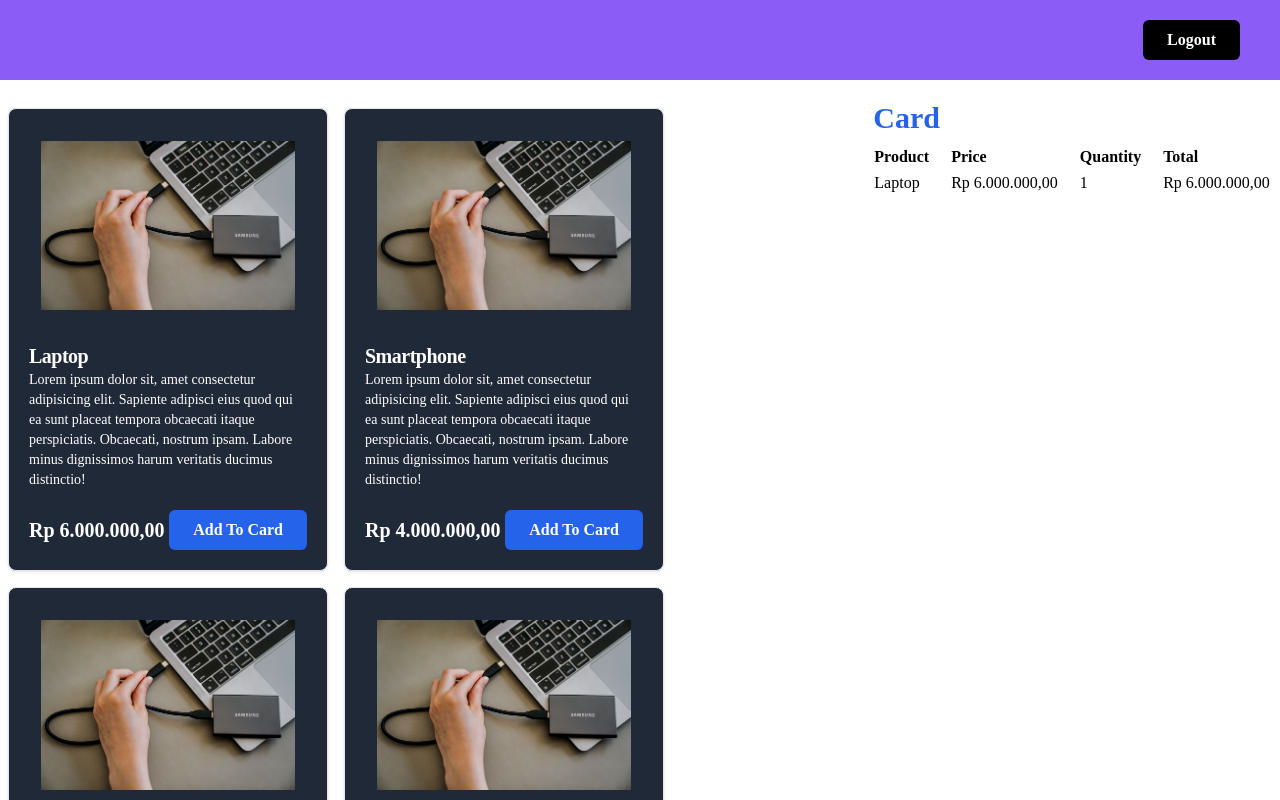
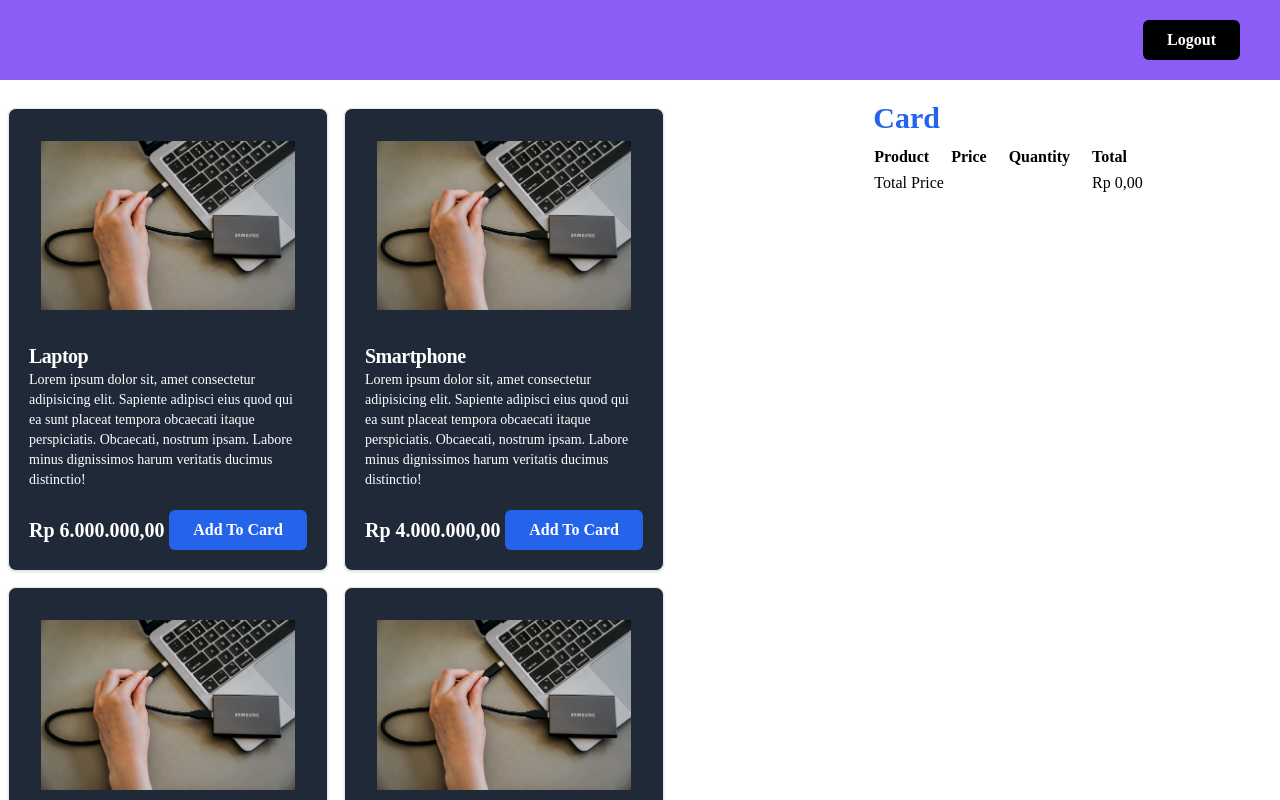
Before and after one commit to Aditypraa/fetch-api-reactjs, a React (Vite) app: page /products in a window 1280 px wide. Shown: the top 800 px of the page. Built offline with nearby package versions, Linux system fonts and the light colour scheme.

Commit message:
USE EFFECT

```diff
--- a/src/pages/products.tsx
+++ b/src/pages/products.tsx
@@ -1,4 +1,4 @@
-import { useState } from "react"
+import { useEffect, useState } from "react"
 import Button from "../components/Elements/Button"
 import CardProduct from "../components/Fragments/CardProduct"
 
@@ -37,12 +37,30 @@ const dataProducts = [
 const email = localStorage.getItem("email")
 
 function ProductsPage() {
-    const [card, setCard] = useState([
-        {
-            id: 1,
-            qty: 1
+    interface CardItem {
+        id: number;
+        qty: number;
+    }
+
+    const [card, setCard] = useState<CardItem[]>([]); // State untuk menyimpan item yang ada di card
+    const [totalPrice, setTotalPrice] = useState(0); // State untuk menyimpan total harga
+
+    // Load card from local storage
+    useEffect(() => {
+        setCard(JSON.parse(localStorage.getItem("card") || "[]"))
+    }, [])
+
+    // Update total price when card changes
+    useEffect(() => {
+        if (card.length > 0) {
+            const total = card.reduce((acc, item) => {
+                const product = dataProducts.find((product) => product.id === item.id)
+                return acc + (product ? product.price * item.qty : 0)
+            }, 0)
+            setTotalPrice(total)
+            localStorage.setItem("card", JSON.stringify(card))
         }
-    ])
+    }, [card])
 
     // Implement event handler for logout button
     const handleLogout = () => {
@@ -103,6 +121,10 @@ function ProductsPage() {
                                     </tr>
                                 ) : null
                             })}
+                            <tr>
+                                <td colSpan={3}>Total Price</td>
+                                <td>{totalPrice.toLocaleString("id-ID", { style: 'currency', currency: 'IDR' })}</td>
+                            </tr>
                         </tbody>
                     </table>
                 </div>
```
